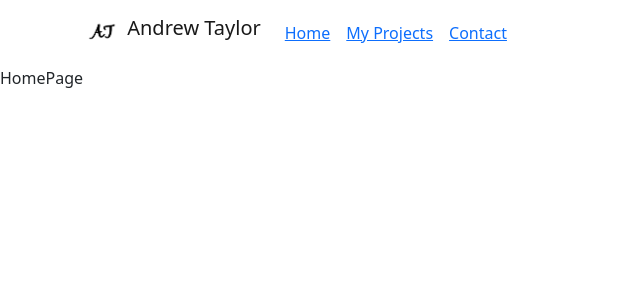
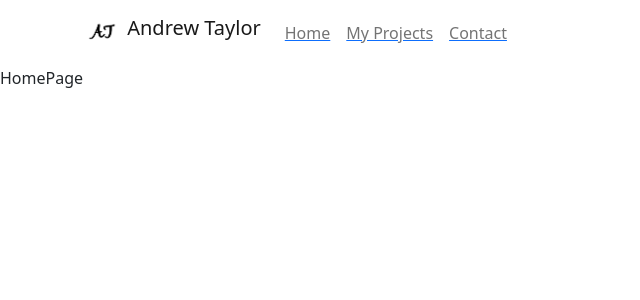
Before and after one commit to drewjtaylor/portfolio-react, a React (Create React App) app: page / in a window 1280 px wide. Shown: the top 300 px of the page, without its empty margins (0-640 px from the left). Built offline with nearby package versions, Linux system fonts and the light colour scheme.

Commit message:
Didn't need nav dropdown

```diff
--- a/src/components/PortfolioNavbar.js
+++ b/src/components/PortfolioNavbar.js
@@ -2,7 +2,6 @@ import Container from "react-bootstrap/Container";
 import logo from '../img/initials-black.png';
 import Nav from 'react-bootstrap/Nav';
 import Navbar from 'react-bootstrap/Navbar';
-import NavDropdown from 'react-bootstrap/NavDropdown';
 
 import {Link} from 'react-router-dom'
 
@@ -23,9 +22,9 @@ const PortfolioNavbar = () => {
           <Navbar.Toggle aria-controls="basic-navbar-nav" />
         <Navbar.Collapse id="basic-navbar-nav">
           <Nav className="me-auto">
-            <Nav.Link><Link to='/'>Home</Link></Nav.Link>
-            <Nav.Link><Link to='projects'>My Projects</Link></Nav.Link>
-            <Nav.Link><Link to='contact'>Contact</Link></Nav.Link>
+            <Link to='/'><Nav.Link>Home</Nav.Link></Link>
+            <Link to='projects'><Nav.Link>My Projects</Nav.Link></Link>
+            <Link to='contact'><Nav.Link>Contact</Nav.Link></Link>
           </Nav>
         </Navbar.Collapse>
         </Container>
```
